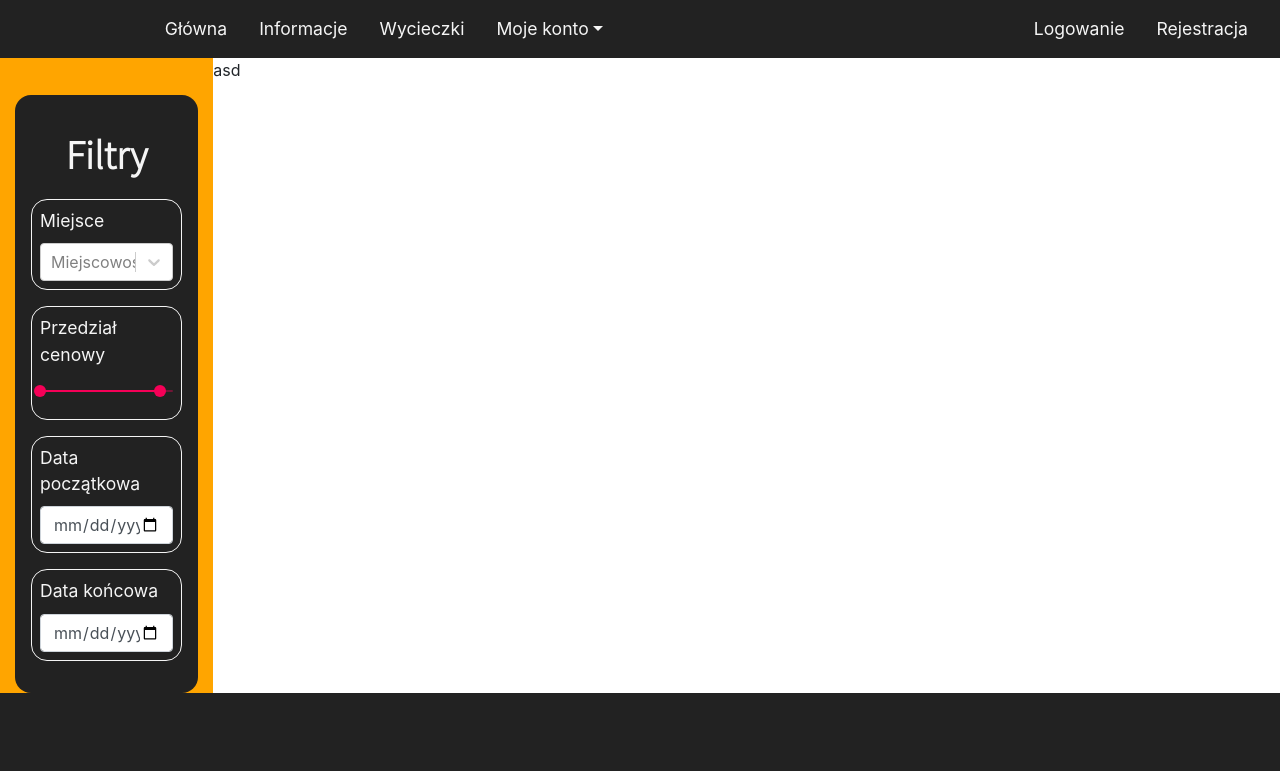
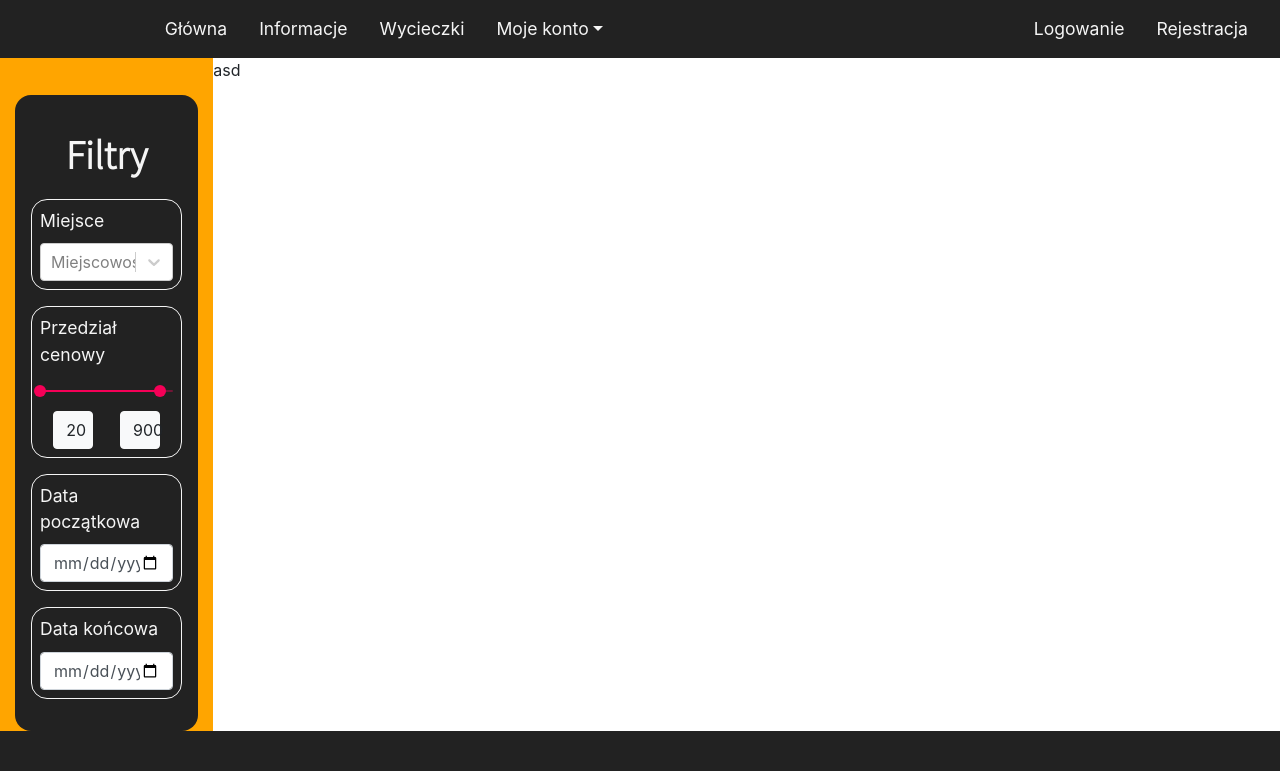
Before and after one commit to navuyi/Praca-Inzynierska-2022, a React (Create React App) app: page /tours in a window 1280 px wide. Shown: the top 771 px of the page. Built offline with nearby package versions, Linux system fonts and the light colour scheme.

Commit message:
tour filter tab progress

```diff
--- a/src/components/TourPlacesSelect.js
+++ b/src/components/TourPlacesSelect.js
@@ -26,6 +26,7 @@ const fetchTourPlaces = (inputValue, callback) => {
 
 
 function TourPlacesSelect(props){
+
     const handleChange = (selectedOptions) => {
         const tmp_places = [];
         selectedOptions.map((item)=>{
--- a/src/components/Tours/ToursPriceSlider.js
+++ b/src/components/Tours/ToursPriceSlider.js
@@ -4,8 +4,7 @@ import {Slider} from "@material-ui/core";
 function ToursPriceSlider(props){
 
     function handleChange(e, newValue){
-        props.setTourPrice(newValue)
-        console.log(newValue)
+        props.setTourPrice(newValue);
     }
 
     return(
--- a/src/pages/Tours.js
+++ b/src/pages/Tours.js
@@ -1,7 +1,7 @@
 import NavbarComponent from "../components/NavbarComponent";
 import Footer from "../components/Footer";
 
-import {Row, Col, Container, ListGroup, FormControl} from "react-bootstrap"
+import {Row, Col, Container, ListGroup, FormControl, Button} from "react-bootstrap"
 import TourPlacesSelect from "../components/TourPlacesSelect";
 
 import ToursPriceSlider from "../components/Tours/ToursPriceSlider";
@@ -11,8 +11,10 @@ import ToursPriceSlider from "../components/Tours/ToursPriceSlider";
 import React, {useState} from "react";
 
 function Tours(){
-    const [tourPrice, setTourPrice] = useState([20, 900]);
-
+    const [tourPrice, setTourPrice] = useState([20,900])
+    const [filterData, setFilterData] = useState({
+        tourPlaces: [],
+    })
 
     return(
     <div className="tours">
@@ -26,7 +28,10 @@ function Tours(){
                                 <h1> Filtry </h1>
                                 <div className={"tours-filters-element"}>
                                   <label> Miejsce </label>
-                                  <TourPlacesSelect />
+                                  <TourPlacesSelect
+                                    tourData={filterData}
+                                    setTourData={setFilterData}
+                                  />
                                 </div>
                                 <div className={"tours-filters-element"}>
                                     <label> Przedział cenowy </label>
@@ -34,6 +39,10 @@ function Tours(){
                                         tourPrice={tourPrice}
                                         setTourPrice={setTourPrice}
                                     />
+                                    <div className={"price-indicator"}>
+                                        <Button variant={"light"}> {tourPrice[0]} </Button>
+                                        <Button variant={"light"}> {tourPrice[1]} </Button>
+                                    </div>
                                 </div>
                                 <div className={"tours-filters-element"}>
                                     <label> Data początkowa </label>
--- a/src/styles/tours.css
+++ b/src/styles/tours.css
@@ -34,3 +34,11 @@
     font-size: 1.1rem;
     margin-bottom: 0.5em;
 }
+
+.tours-filters-element  .price-indicator{
+    display: flex;
+    justify-content: space-around;
+}
+.tours-filters-element .price-indicator button{
+    width: 30%;
+}
```
